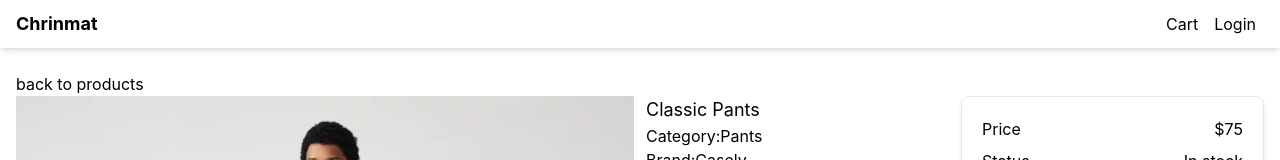
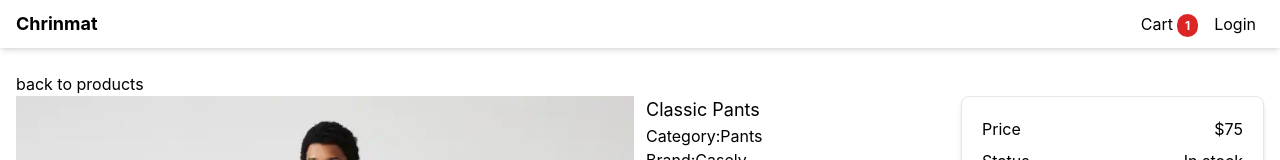
Before and after one commit to jacksonohallo/ecommerce, a Next.js app: page /product/classic-pants in a window 1280 px wide. Both pictures are taken after a click on the button "Add to cart". Shown: the top 160 px of the page. Built offline with nearby package versions, Linux system fonts and the light colour scheme.

Commit message:
implement add to cart with context api

```diff
--- a/components/Layout.js
+++ b/components/Layout.js
@@ -1,8 +1,12 @@
 import Head from "next/head";
 import Link from "next/link";
-import React from "react";
+import React, { useContext } from "react";
+import { Store } from "../utilis/Store";
 
 const Layout = ({ title, children }) => {
+  const {state,dispatch} =useContext(Store)
+const {cart} =state;
+
   return (
     <>
       <Head>
@@ -19,7 +23,13 @@
             </Link>
 
         <div>
-         <Link href="/cart" className="p-2">Cart</Link>
+         <Link href="/cart" className="p-2">Cart
+         {cart.cartItems.length>0 &&(
+          <span className="ml-1 rounded-full bg-red-600 px-2 py-1 text-xs font-bold text-white">
+            {cart.cartItems.reduce((a,c)=>a+c.quantity,0)}
+          </span>
+         )}
+         </Link>
          <Link href="/login" className="p-2">Login</Link>
 
         </div>
--- a/pages/_app.js
+++ b/pages/_app.js
@@ -1,7 +1,14 @@
 import '../styles/globals.css'
+import { StoreProvider } from '../utilis/Store'
 
 function MyApp({ Component, pageProps }) {
-  return <Component {...pageProps} />
+  return (
+  <StoreProvider>
+  <Component {...pageProps} />
+  </StoreProvider>
+  );
+
+
 }
 
 export default MyApp
--- a/pages/product/[slug].js
+++ b/pages/product/[slug].js
@@ -1,16 +1,32 @@
-import React from 'react';
+import React, { useContext } from 'react';
 import { useRouter } from 'next/router'
 import Layout from '../../components/Layout'
 import data from '../../utilis/data';
 import Link from 'next/link';
 import Image from 'next/image';
+import { Store } from '../../utilis/Store';
 
 const ProductScreen = () => {
+  const {state,dispatch} =useContext(Store)
 const {query} = useRouter();
 const {slug} =query;
 const product =data.products.find((x)=>x.slug===slug);
 if (!product){
     return <div>Product Not Found</div>
+}
+
+const addCartHandler=()=> {
+  const existItem = state.cart.cartItems.find((x)=>x.slug === product.slug)
+  const quantity = existItem? existItem.quantity+1 : 1;
+ if ( product.countInStock<quantity){
+  alert("Sorry, product is out of stock")
+  return;
+ }
+
+
+
+  dispatch({type: 'CART_ADD_ITEM', payload: {...product, quantity}})
+
 }
 
   return (
@@ -54,7 +70,7 @@
       <div>{product.countInStock>0? 'In stock': 'unvailable'}</div>
     </div>
 
-<button className="primary-button  w-full">Add to cart</button>
+<button className="primary-button  w-full" onClick={addCartHandler}>Add to cart</button>
 
   </div>
 </div>
--- /dev/null
+++ b/utilis/Store.js
@@ -0,0 +1,36 @@
+import {createContext, useReducer} from 'react';
+
+export const Store =createContext();
+const initialState={
+
+cart:{cartItems:[]},
+
+};
+
+function reducer(state, action){
+
+    switch(action.type){
+        case 'CART_ADD_ITEM': {
+const newItem=action.payload;
+const existItem =state.cart.cartItems.find(
+    (item) => item.slug === newItem.slug
+);
+const cartItems =existItem?
+state.cart.cartItems.map((item)=>
+    item.name===existItem.name? newItem:item
+
+
+): [...state.cart.cartItems, newItem];
+return {...state,cart:{...state.cart, cartItems}};
+        }
+        default:
+            return state;
+    }
+}
+export function StoreProvider({children}){
+const [state, dispatch ] =useReducer(reducer,initialState)
+const value = {state, dispatch};
+return <Store.Provider value={value}>{children}</Store.Provider>
+
+
+}
```
